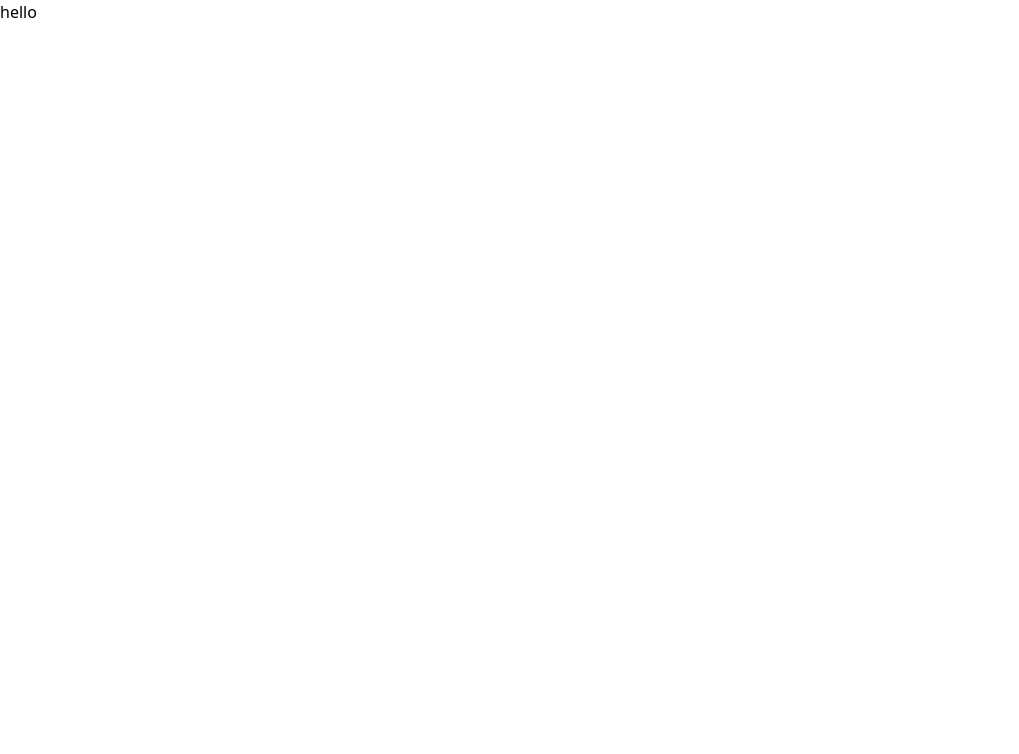
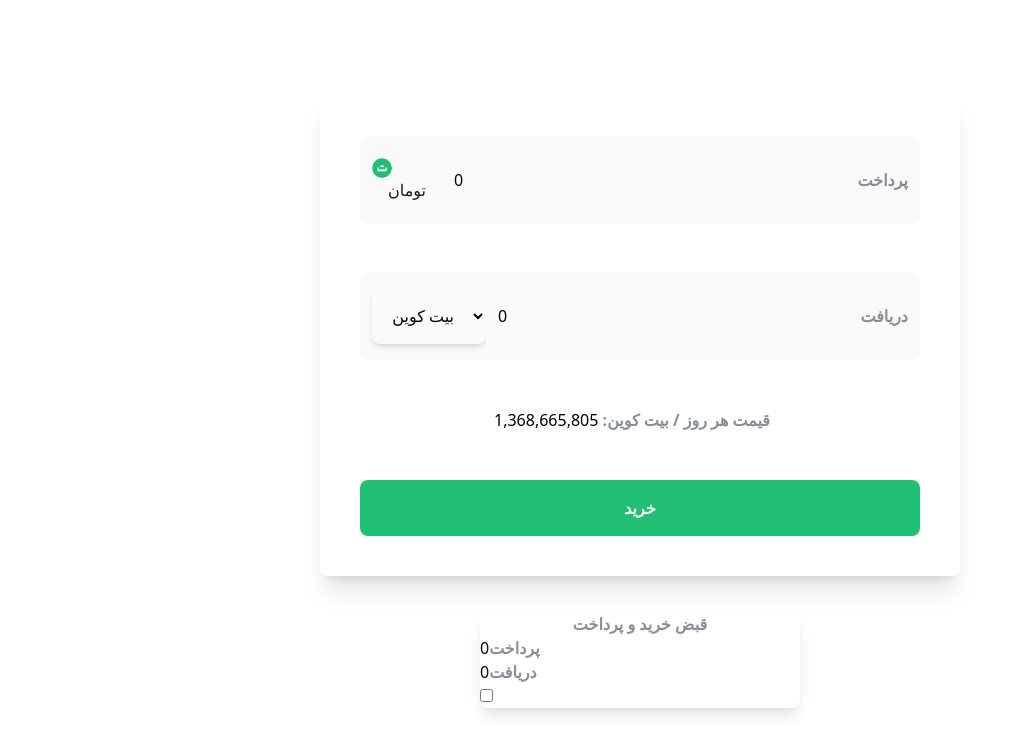
Before and after one commit to hasanghafuri/currency, a Vue app: page / in a window 1280 px wide. Shown: the top 754 px of the page, without its empty margins (0-1019 px from the left). Built offline with nearby package versions, Linux system fonts and the light colour scheme.

Commit message:
implement curreny converter

```diff
--- a/src/App.vue
+++ b/src/App.vue
@@ -1,11 +1,15 @@
+<script setup>
+import CardCurrency from './components/CardCurrency.vue'
+</script>
+
 <template>
-  <div>
-    <CardWarper />
+  <div class="warper">
+    <CardCurrency />
   </div>
 </template>
 
-<script setup>
-import CardWarper from './components/CardWarper.vue'
-</script>
-
-<style scoped></style>
+<style scoped>
+.warper {
+  @apply flex justify-center flex-col gap-9 items-center mt-24;
+}
+</style>
--- a/src/components/AmountInput.vue
+++ b/src/components/AmountInput.vue
@@ -1,7 +1,56 @@
-<script setup></script>
+<script setup>
+import { ref, watch } from 'vue'
+
+const $props = defineProps({
+  modelValue: Number
+})
+const amount = ref($props.modelValue)
+const $emit = defineEmits(['update:modelValue'])
+
+function onInput(event) {
+  $emit('update:modelValue', event.target.value)
+}
+watch(
+  () => $props.modelValue,
+  () => {
+    amount.value = $props.modelValue
+  }
+)
+</script>
 
 <template>
   <div>
-    <h1>hello</h1>
+    <div class="warper">
+      <div class="flex items-center">
+        <img class="img" src="@/assets/irt.png" alt="irt" />
+
+        <span class="title"> تومان </span>
+      </div>
+
+      <input @input="onInput" class="amount" :value="amount" dir="ltr" />
+
+      <span class="label">پرداخت </span>
+    </div>
   </div>
 </template>
+
+<style scoped>
+.warper {
+  @apply flex items-center justify-between bg-[#fafafa] px-3 py-4 rounded-lg;
+}
+.amount {
+  @apply px-3 py-4 border-none w-full bg-[#fafafa];
+}
+.amount:focus {
+  outline: none;
+}
+.label {
+  @apply text-gray-500 text-opacity-80 font-bold;
+}
+.title {
+  @apply px-4  opacity-90;
+}
+.img {
+  @apply w-5 h-5 rounded-full;
+}
+</style>
--- /dev/null
+++ b/src/components/CardCurrency.vue
@@ -0,0 +1,146 @@
+<script setup>
+import { computed, ref } from 'vue'
+import AmountInput from './AmountInput.vue'
+import CurrencySelected from './CurrencySelected.vue'
+
+const currencyOption = ref([
+  { value: 'lit', label: 'لیتکوین', pricePerUnit: 50023 },
+  { value: 'eth', label: 'اتریوم', pricePerUnit: 85857559 },
+  { value: 'bitcoin', label: 'بیت کوین', pricePerUnit: 1368665805 }
+])
+
+const amount = ref(0)
+const selectedCurrency = ref({ currency: 'bitcoin', amount: 0 })
+
+const currency = computed(() => {
+  return currencyOption.value.find((option) => option.value === selectedCurrency.value.currency)
+})
+
+function createDebounce() {
+  let timeout = null
+  return function (fnc, delayMs) {
+    clearTimeout(timeout)
+    timeout = setTimeout(() => {
+      fnc()
+    }, delayMs || 500)
+  }
+}
+
+const disableCard = ref(true)
+const showBill = ref(false)
+function showCartBill() {
+  if (!amount.value || !selectedCurrency.value) {
+    showBill.value = false
+  } else {
+    showBill.value = true
+    disableCard.value = false
+  }
+}
+
+function onAmountInput() {
+  const debouncedFn = createDebounce()
+  debouncedFn(() => {
+    selectedCurrency.value.amount = +amount.value / currency.value.pricePerUnit
+  })
+}
+function onSelectedCurrency() {
+  const debouncedFn = createDebounce()
+  debouncedFn(() => {
+    amount.value = +selectedCurrency.value.amount * currency.value.pricePerUnit
+  })
+}
+
+const showSuccessMessage = ref(false)
+function showMessage() {
+  showSuccessMessage.value = true
+  setTimeout(() => {
+    showBill.value = false
+    disableCard.value = true
+    amount.value = 0
+    selectedCurrency.value.amount = 0
+  }, 2000)
+}
+</script>
+
+<template>
+  <div v-if="disableCard" class="card">
+    <AmountInput @input="onAmountInput" v-model="amount" />
+    <CurrencySelected
+      @input="onSelectedCurrency"
+      v-model="selectedCurrency"
+      :currencyOption="currencyOption"
+    />
+
+    <div class="PriceEveryDay">
+      <h1>
+        {{ currency.pricePerUnit.toLocaleString() }}
+
+        <span class="price">:قیمت هر روز / {{ currency.label }}</span>
+      </h1>
+    </div>
+
+    <button @click="showCartBill" class="buy">خرید</button>
+  </div>
+
+  <div class="bill">
+    <div class="w-full p-8">
+      <div class="BillPayment">
+        <h1 class="label">قبض خرید و پرداخت</h1>
+      </div>
+
+      <div class="flex justify-between items-center mt-8">
+        <span class=" ">{{ amount.toLocaleString() }}</span>
+
+        <span class="label">پرداخت</span>
+      </div>
+
+      <div class="flex justify-between items-center mt-8">
+        <span>{{ selectedCurrency.amount }}</span>
+
+        <span class="label">دریافت</span>
+      </div>
+
+      <div class="flex justify-end mt-8">
+        <input @click="showMessage" class="checkbox" type="checkbox" />
+      </div>
+
+      <div v-if="showSuccessMessage" class="boxSuccess">
+        <h1 class="text-center font-bold text-white">عملیات موفق امیز بود</h1>
+      </div>
+    </div>
+  </div>
+</template>
+<style scoped>
+.card {
+  @apply bg-white shadow-xl rounded-lg p-10 flex flex-col gap-12 w-1/2;
+}
+
+.buy {
+  @apply p-4 text-center rounded-lg text-white font-bold bg-[#21bf73];
+}
+
+.bill {
+  @apply bg-white shadow-lg rounded-lg flex flex-col w-80;
+}
+.label {
+  @apply text-gray-500 text-opacity-80 font-bold;
+}
+.PriceEveryDay {
+  @apply flex justify-center items-center;
+}
+.price {
+  @apply mr-4 font-bold opacity-80 text-gray-500;
+}
+.close {
+  @apply absolute left-0 top-0;
+}
+.BillPayment {
+  @apply flex justify-center items-center;
+}
+.checkbox {
+  @apply text-right cursor-pointer;
+}
+.boxSuccess {
+  @apply mt-5 px-2 opacity-80 shadow-md py-3 bg-[#21bf73] rounded-lg;
+}
+</style>
--- a/src/components/CardWarper.vue
+++ /dev/null
@@ -1,7 +0,0 @@
-<script setup></script>
-
-<template>
-  <div>
-    <h1>hello</h1>
-  </div>
-</template>
--- a/src/components/CurrencySelected.vue
+++ b/src/components/CurrencySelected.vue
@@ -1,7 +1,52 @@
-<script setup></script>
+<script setup>
+import { ref, watchEffect } from 'vue'
+
+const $emit = defineEmits(['update:modelValue'])
+const $props = defineProps({ currencyOption: { type: Array, require: true }, modelValue: Object })
+
+const selectedCurrency = ref($props.modelValue)
+
+watchEffect(() => {
+  $emit('update:modelValue', selectedCurrency.value)
+})
+</script>
 
 <template>
-  <div>
-    <h1>hello</h1>
+  <div class="warper">
+    <select v-model="selectedCurrency.currency" class="selectCurrency">
+      <option
+        v-for="option in $props.currencyOption"
+        :key="option.value"
+        :value="option.value"
+        dir="rtl"
+        class="text-center"
+      >
+        {{ option.label }}
+      </option>
+    </select>
+
+    <input class="amountCurrency" v-model="selectedCurrency.amount" dir="ltr" />
+
+    <span class="label">دریافت</span>
   </div>
 </template>
+
+<style scoped>
+.warper {
+  @apply flex items-center justify-center px-3 py-4 rounded-lg bg-[#fafafa];
+}
+.label {
+  @apply text-gray-500 text-opacity-80 font-bold;
+}
+
+.selectCurrency {
+  @apply border-none bg-[#fafafa]  rounded-lg p-4 shadow-md;
+}
+.amountCurrency {
+  @apply border-none bg-[#fafafa] w-full px-3 py-4;
+}
+.amountCurrency,
+.selectCurrency:focus {
+  outline: none;
+}
+</style>
```
Also changed, not shown: src/assets/irt.png (added).
